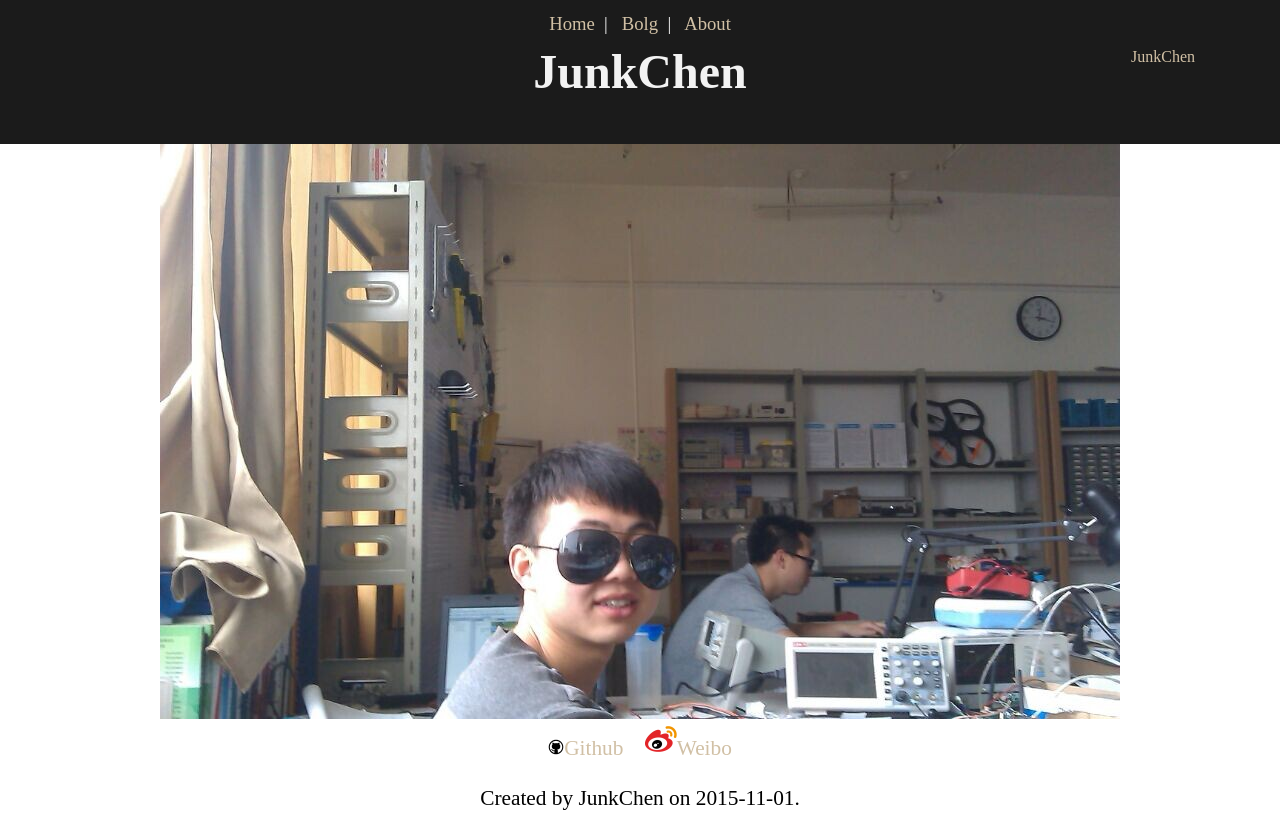
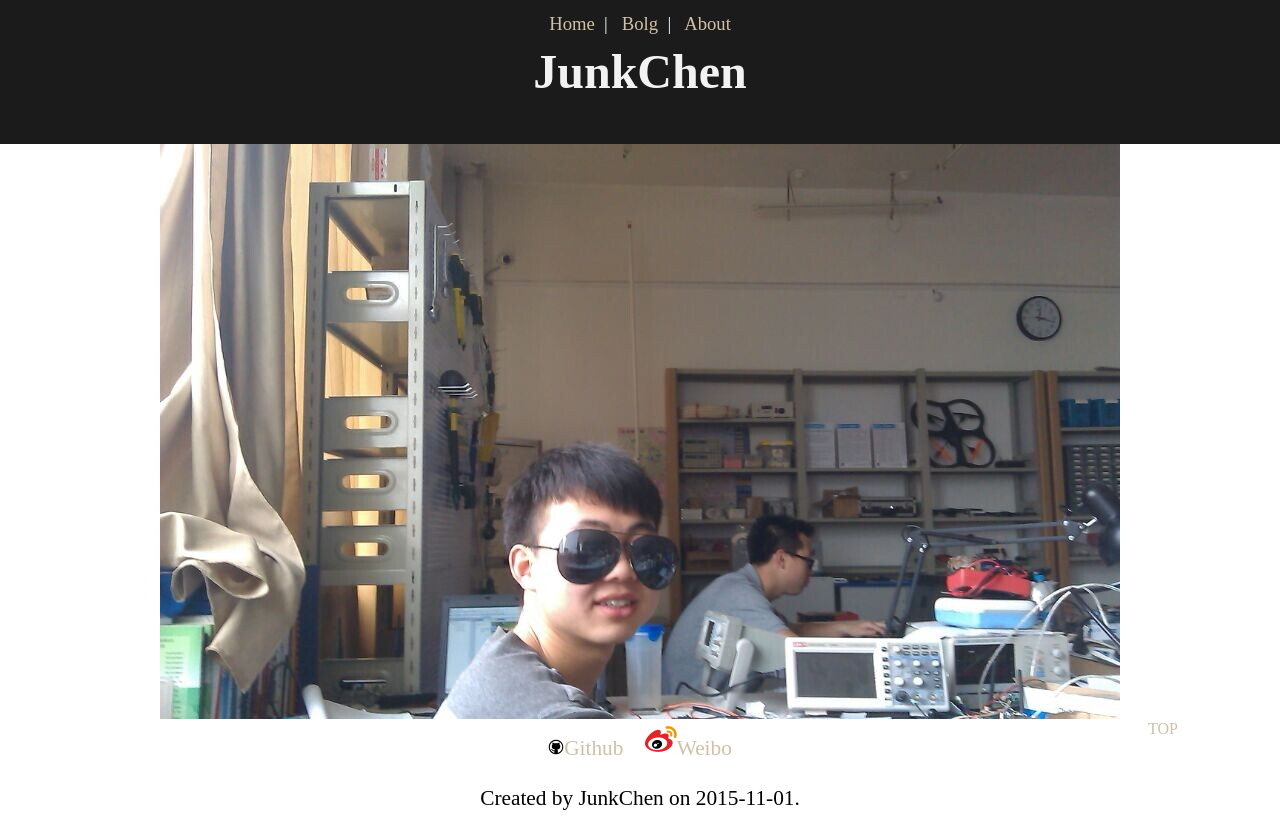
Before and after one commit to junkchen/junkchen.github.io, a plain HTML site: page index.html in a window 1280 px wide. Drawn offline with Linux system fonts and the light colour scheme.

Commit message:
update index

```diff
--- a/css/styles.css
+++ b/css/styles.css
@@ -50,9 +50,10 @@ footer{
 	font-size: 16pt;
 }
 .home{
-	float:right;
+	display:compact;
+	float:none;
 	position:fixed;
-	top:48px;
+	top:90%;
 	left:85%;
 	width:150px;
 }
--- a/index.html
+++ b/index.html
@@ -11,7 +11,7 @@
 	<link rel="icon" sizes="any" mask href="images/avatar.png" />
 </head>
 <body>
-	<div class="home"><a href="#top" target="_self">JunkChen</a></div>
+	<div class="home"><a href="#top" target="_self">TOP</a></div>
 	<header>JunkChen</header>
 	<div class="tab">
 	   <a href="/">Home</a>&nbsp;&nbsp;|&nbsp;&nbsp;
```
